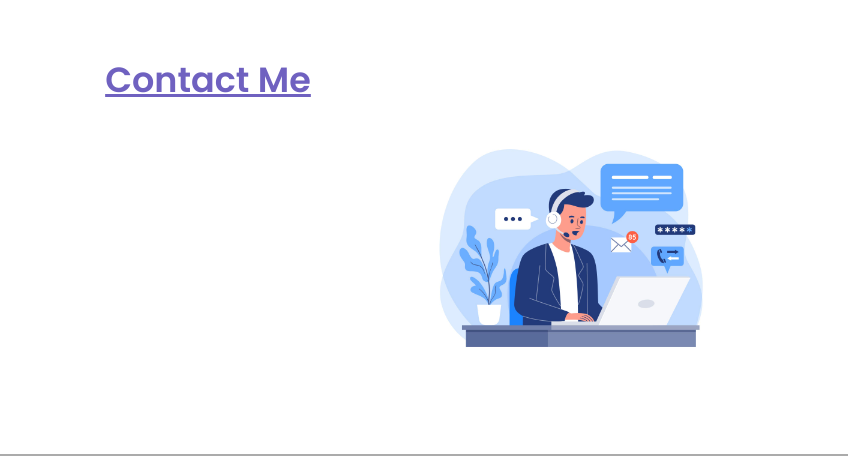
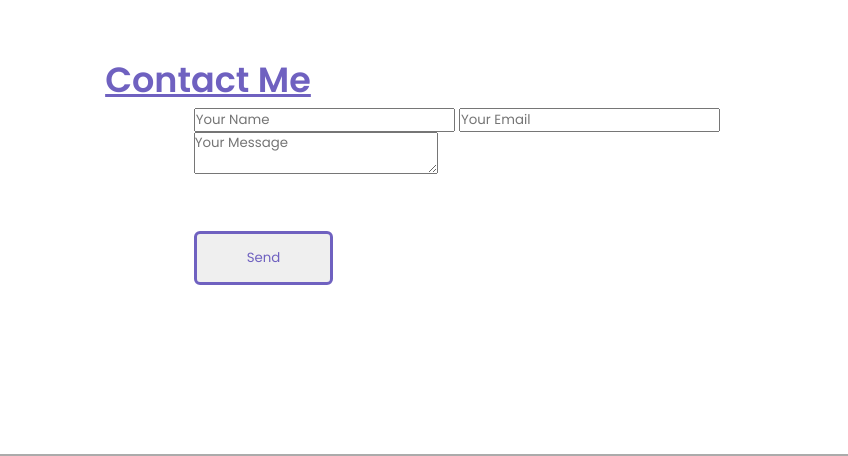
Before and after one commit to aryanmangrule402/task2, a plain HTML site: page index.html in a window 1280 px wide. Shown: the part 2224-2680 px from the top of the page, 432-1280 px from the left. Drawn offline with Linux system fonts and the light colour scheme.

Commit message:
Update index.html

```diff
--- a/index.html
+++ b/index.html
@@ -138,7 +138,15 @@
     <div class="container">
         <div class="contact">
             <h1 class="subtitle"STYLE="color: #6f61c0; text-align: center;text-decoration:underline; ">Contact Me</h1>
-            <img src="conImg.jpg" style="float:right; width:300px;height:300px"/>
+            <div class="contact-right">
+                <form action="https://formspree.io/f/xwkdvgnd"  style="float:right;padding-left: 100px;"method="post">
+                  <input id="text" type="text" name="Name" placeholder="Your Name" required>
+                  <input id="email" type="email" name="email" placeholder="Your Email" required>
+
+                  <div class="send"> <textarea id="message" name="message" rows="2" placeholder="Your Message"></textarea></div>
+                  <button type="submit" class="btn btn2" >Send</button>
+                </form>
+              </div>
             <p><i class="fa-solid fa-paper-plane"></i> mangrulearyan402@gmail.com</p>
             <p><i class="fa-solid fa-square-phone"></i> +91 9130652079</p>
 
```
